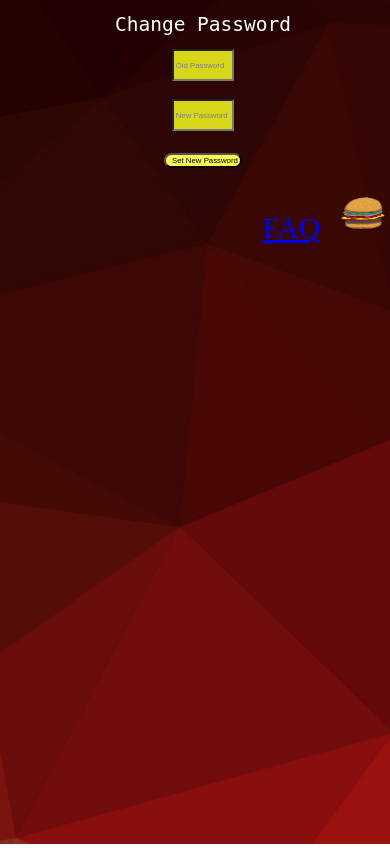
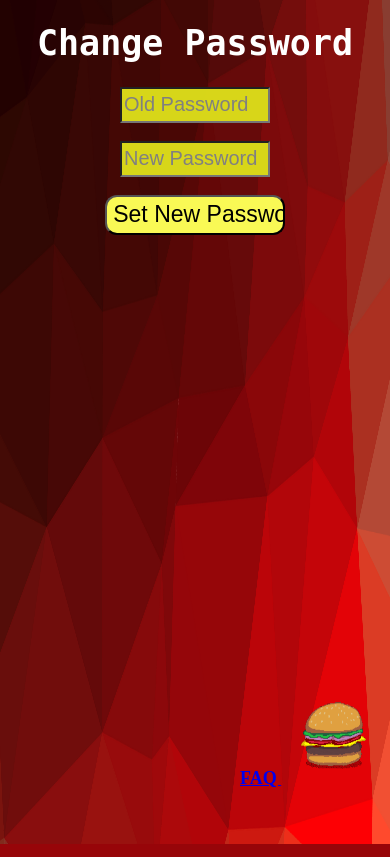
Before and after one commit to AndrewCawthon/COSC481W-Team3-FinalProject, a PHP site: page /ChangePassword.html in a window 390 px wide. Run offline with PHP 8.4, Linux system fonts and the light colour scheme.

Commit message:
added responsive css -Nidhi

```diff
--- a/ChangePassword.html
+++ b/ChangePassword.html
@@ -3,12 +3,13 @@
 	<head>
         <title> Change Password </title>
         <link rel="stylesheet" href="css/FormTemplate1.css">
+        <meta name="viewport" content="width=device-width, initial-scale=1.0">
 	</head>
     <body>
         <div class = "main">
             <h1> Change Password</h1>
 
-            <form>
+            <form class ="form-container">
                 <input type="text" id="oldPass" name="pin" value="Old Password"> <br> <br>
                 <input type="text" id="newPass" name="newPass" value="New Password"> <br> <br>
                 <input type="submit" id ="setNewPass" class = "inputStyle" value="Set New Password">
@@ -18,7 +19,7 @@
 
         <div class = "FAQ">
 
-            <a href="FAQ.html"> FAQ</a>
+            <a href="FAQ.html"> <b> FAQ </b></a>
             <img src="burger.gif" alt="burger">
 
         </div>
--- a/css/FormTemplate1.css
+++ b/css/FormTemplate1.css
@@ -1,45 +1,50 @@
             .main{
                 text-align: center;
+                width: 60%;
+                margin-left: auto;
+                margin-right: auto;
             }
             html{
-                height: 100%;
+                min-height: 100%;
             }
             body{
                 background-image: url('../images/red_bg.png');
                 background-repeat: no-repeat;
                 background-size: cover;
                 color: white;
-                width: 100%;
-                height: 100%;
                 overflow: hidden;
             }
             input{
                 background-color: rgba(219, 219, 26, 0.982);
                 color: gray;
-                width: 14%;
-                height: 26px;
-                font-size: 2vw;
+                width: 20%;
+                height: 28px;
+                font-size: 20px;
             }
             h1{
-                font-size: 5vw;
+                font-size: 65px;
                 font-family: monospace;
-                font-weight: 30;
             }
             .inputStyle{
-                width: 20%;
-                height: 281.25%;
+                width: 28%;
+                height: 48px;
                 color: black;
                 border-radius: 12px;
-                font-size: 2vw;
+                font-size: 20px;
                 background-color: rgb(249, 249, 85);
             }
-            .FAQ{
-               text-align: right;
-               font-size: 30px;
-            }
+            .FAQ {
+                position: fixed;
+                right: 0px;
+                bottom: 0px;
+                width: 200px;
+                height:250px;
+                font-size: 25px;
+                font-weight: bold;
+              }
             img{
-                width: 18%;
-                height: 18%;
+                width: 70%;
+                height: 70%;
             }
             .content{
                 padding-right: 20%;
@@ -49,23 +54,169 @@
                 font-size: 150%;
                 font-weight: bold;
             }
+            a:active, a:visited{
+                color:white;
+            }
 
-            @media screen and (max-width:600px){
+
+
+            @media screen and (max-width: 2000px){
+                body{
+                    background-size: 100% 100%;
+                }
+
+                h1{
+                    font-size: 80px;
+                    font-family: monospace;
+                }
+
+                .FAQ{
+                    width: 150px;
+                    height:200px;
+                    font-size: 18px;
+                    font-weight: bold;
+                }
+
+                .inputStyle{
+                    width: 28%;
+                    height: 60px;
+                    font-size: 34px;
+                }
+                input{
+                    width: 22%;
+                    height: 48px;
+                    font-size: 32px;
+                }
                 .main{
-                    flex-direction: column;
+                    text-align: center;
+                    width: 100%;
+                    height: 100%;
+                    margin-left: auto;
+                    margin-right: auto;
+                }
+            }
+
+            @media screen and (max-width: 1500px){
+                body{
+                    background-size: 100% 100%;
+                }
+
+                h1{
+                    font-size: 65px;
+                    font-family: monospace;
+                }
+
+                .FAQ{
+                    width: 150px;
+                    height:200px;
+                    font-size: 18px;
+                    font-weight: bold;
+                }
+
+                .inputStyle{
+                    width: 26%;
+                    height: 48px;
+                    font-size: 20px;
+                }
+                input{
+                    width: 22%;
+                    height: 28px;
+                    font-size: 20px;
+                }
+                .main{
+                    text-align: center;
+                    width: 100%;
+                    height: 100%;
+                    margin-left: auto;
+                    margin-right: auto;
+                }
+            }
+
+            @media screen and (max-width: 800px){
+                body{
+                    background-size: 100% 100%;
+                }
+
+                h1{
+                    font-size: 50px;
+                    font-family: monospace;
+                }
+
+                .FAQ{
+                    width: 150px;
+                    height:200px;
+                    font-size: 18px;
+                    font-weight: bold;
+                }
+
+                .inputStyle{
+                    width: 42%;
+                    height: 50px;
+                    font-size: 22px;
+                }
+                input{
+                    width: 30%;
+                    height: 40px;
+                    font-size: 22px;
+                }
+                .main{
+                    text-align: center;
+                    width: 100%;
+                    height: 100%;
+                    margin-left: auto;
+                    margin-right: auto;
+                }
+            }
+
+            @media screen and (max-width: 500px){
+                body{
+                    background-size: 100% 100%;
+                }
+
+                h1{
+                    font-size: 35px;
+                    font-family: monospace;
+                }
+
+                .FAQ{
+                    width: 150px;
+                    height:200px;
+                    font-size: 18px;
+                    font-weight: bold;
+                }
+
+                .inputStyle{
+                    width: 48%;
+                    height: 40px;
+                    font-size: 23px;
+                }
+                input{
+                    width: 38%;
+                    height: 30px;
+                    font-size: 20px;
+                }
+                .main{
+                    text-align: center;
+                    width: 100%;
+                    height: 100%;
+                    margin-left: auto;
+                    margin-right: auto;
+                }
+            }
+
+
+            /*up to 500px*/
+            /* @media (max-width: 500px){
+                .inputStyle{
+                    width: 70%;
+                    min-height: 70px;
+                }
+                input{
+                    width: 70%;
+                    min-height: 70px;
                 }
                 .FAQ{
-                    flex-direction: column;
+                    min-width: 200px;
+                    min-height:250px;
                 }
-
-            }
-
-            @media screen and (max-width:1200px){
-                .main{
-                    flex-direction: column;
-                }
-                .FAQ{
-                    flex-direction: column;
-                }
-
-            }
+            } */
```
